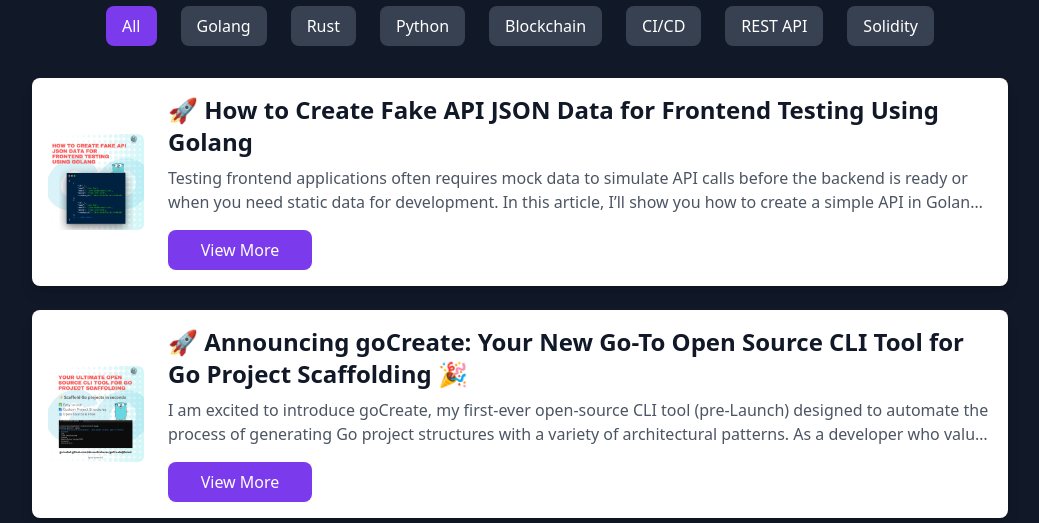
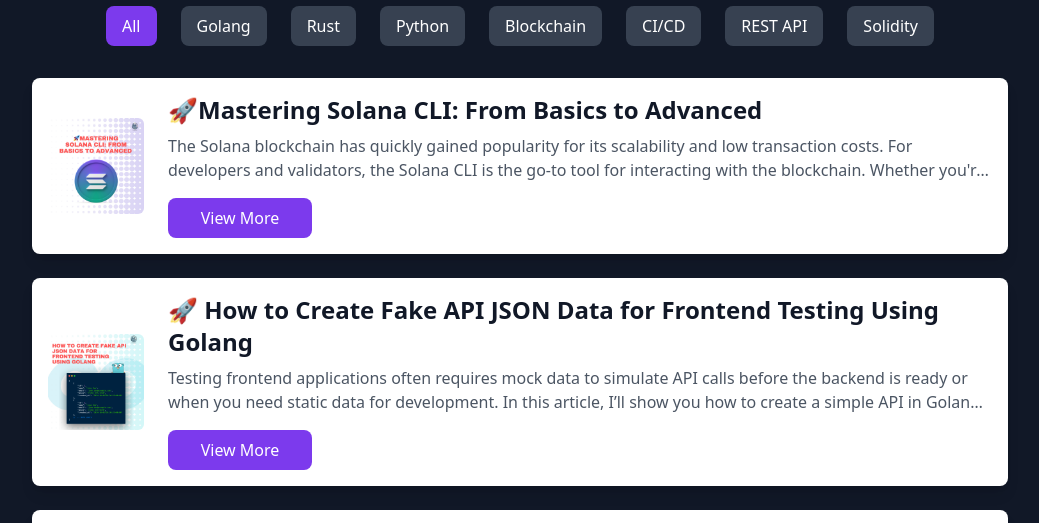
Before and after one commit to devsachinborse/portfolio-website, a plain HTML site: page blogs.html in a window 1280 px wide. Shown: the part 210-733 px from the top of the page, without its empty margins (120-1159 px from the left). Drawn offline with nearby package versions, Linux system fonts and the light colour scheme.

Commit message:
add new solana blog

```diff
--- a/blogs.html
+++ b/blogs.html
@@ -53,6 +53,18 @@
       <div class="mt-8 space-y-6 m-6">
 
         <!-- Blog Post: Golang -->
+        <div class="blog-post Blockchain flex flex-col md:flex-row items-center bg-white shadow-lg rounded-lg p-4">
+          <img src="/images/solanacli.png" alt="goCreate" class="w-24 h-24 object-cover rounded-md mr-6 mb-4 md:mb-0">
+          <div class="flex-grow">
+            <h3 class="text-2xl font-semibold ">🚀Mastering Solana CLI: From Basics to Advanced</h3>
+            <p class="mt-2 text-gray-600 truncate-multiline">The Solana blockchain has quickly gained popularity for its scalability and low transaction costs. For developers and validators, the Solana CLI is the go-to tool for interacting with the blockchain. Whether you're setting up a wallet, deploying programs, or running a validator, this guide will cover everything from basic to advanced Solana CLI commands, all with explanations and example outputs.</p>
+            <a href="https://sachinborse.hashnode.dev/mastering-solana-cli-from-basics-to-advanced" target="_blank" class="block mt-4 px-4 py-2 bg-purple-600 text-white rounded-lg w-36 text-center">View More</a>
+          </div>
+        </div>
+
+
+
+
         <div class="blog-post RestAPI flex flex-col md:flex-row items-center bg-white shadow-lg rounded-lg p-4">
           <img src="/images/fakeapi.png" alt="goCreate" class="w-24 h-24 object-cover rounded-md mr-6 mb-4 md:mb-0">
           <div class="flex-grow">
```
Also changed, not shown: images/solanacli.png (added).
